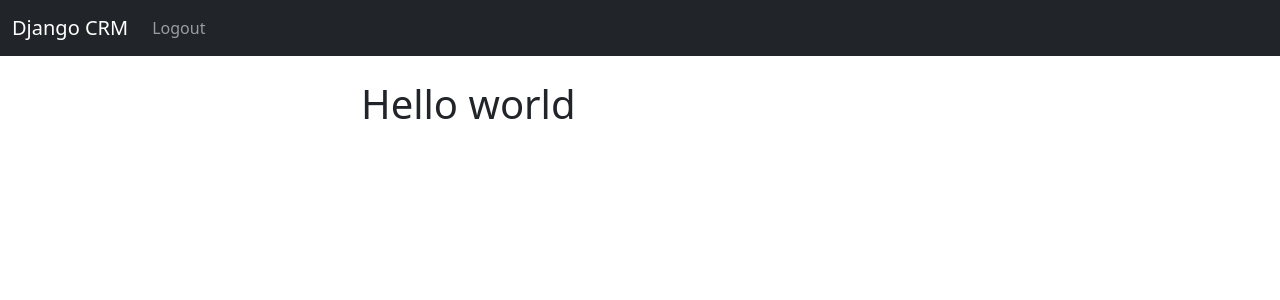
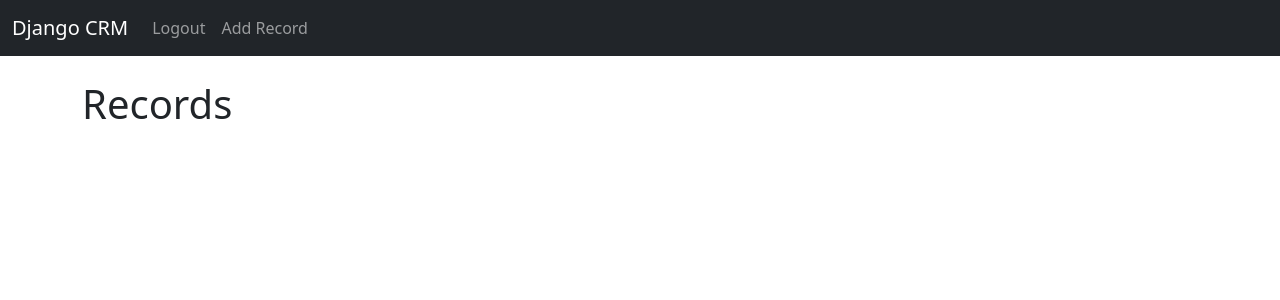
Before and after one commit to danielhou13/dcrm, a Django app: page / in a window 1280 px wide. Shown: the top 300 px of the page. Run offline with Django 4.2, Linux system fonts and the light colour scheme; the visitor is signed in with stand-in values (Sample User, id 1); data that the repository does not hold is empty.

Commit message:
Add records

```diff
--- a/website/templates/base.html
+++ b/website/templates/base.html
@@ -13,7 +13,7 @@
   </head>
   <body>
     {% include 'navbar.html' %}
-    <div class="container">
+    <div class="container-lg">
       <br />
       {% if messages %} {% for message in messages %}
       <div class="alert alert-warning alert-dismissible fade show" role="alert">
--- a/website/templates/home.html
+++ b/website/templates/home.html
@@ -1,8 +1,42 @@
 {% extends 'base.html' %} {% block content %}
-<div class="col-md-6 offset-md-3">
+<div>
   {% if user.is_authenticated %}
-  <h1>Hello world</h1>
-  {% else %}
+  <h1>Records</h1>
+
+  {% if records %}
+  <table class="table table-striped table-bordered">
+    <thead class="table-dark">
+      <tr>
+        <th scope="col">Name</th>
+        <th scope="col">Email</th>
+        <th scope="col">Phone</th>
+        <th scope="col">Address</th>
+        <th scope="col">City</th>
+        <th scope="col">State</th>
+        <th scope="col">Postal Code</th>
+        <th scope="col">Created At</th>
+        <th scope="col">ID</th>
+      </tr>
+    </thead>
+    <tbody>
+      {% for record in records %}
+      <tr>
+        <td>{{record}}</td>
+        <td>{{record.email}}</td>
+        <td>{{record.phone}}</td>
+        <td>{{record.address}}</td>
+        <td>{{record.city}}</td>
+        <td>{{record.state}}</td>
+        <td>{{record.postal_code}}</td>
+        <td>{{record.created_at}}</td>
+        <td><a href="{% url 'record' record.id %}">{{record.id}}</a></td>
+      </tr>
+      {% endfor %}
+    </tbody>
+  </table>
+
+  {% endif %} {% else %}
+  <div class="col-md-8 offset-md-2">
     <h1>Login</h1>
     <br />
 
@@ -31,5 +65,6 @@
       <button type="submit" class="btn btn-secondary">Submit</button>
     </form>
   </div>
+</div>
 
 {% endif %} {% endblock%}
--- a/website/templates/navbar.html
+++ b/website/templates/navbar.html
@@ -18,6 +18,9 @@
         <li class="nav-item">
           <a class="nav-link" href="{% url 'logout'%}">Logout</a>
         </li>
+        <li class="nav-item">
+          <a class="nav-link" href="{% url 'add_record'%}">Add Record</a>
+        </li>
         {% else %}
         <li class="nav-item">
           <a class="nav-link" href="{% url 'register'%}">Register</a>
--- a/website/urls.py
+++ b/website/urls.py
@@ -4,6 +4,10 @@ from . import views
 urlpatterns = [
     path("", views.home, name="home"),
     # path("login", views.login_user, name="login"),
-    path("logout", views.logout_user, name="logout"),
-    path("register", views.register_user, name="register"),
+    path("logout/", views.logout_user, name="logout"),
+    path("register/", views.register_user, name="register"),
+    path("record/<int:pk>", views.customer_record, name="record"),
+    path("delete_record/<int:pk>", views.delete_record, name="delete_record"),
+    path("add_record/", views.add_record, name="add_record"),
+    path("update_record/<int:pk>", views.update_record, name="update_record"),
 ]
--- a/website/views.py
+++ b/website/views.py
@@ -1,7 +1,8 @@
 from django.shortcuts import render, redirect
 from django.contrib.auth import authenticate, login, logout
 from django.contrib import messages
-from .forms import SignUpForm
+from .forms import SignUpForm, AddRecordForm
+from .models import Record
 
 
 # Create your views here.
@@ -20,7 +21,8 @@ def home(request):
             messages.error(request, "There was an error logging in. Please try again")
             return redirect("home")
     else:
-        return render(request, "home.html", {})
+        records = Record.objects.all()
+        return render(request, "home.html", {"records": records})
 
 
 # def login_user(request):
@@ -63,3 +65,52 @@ def register_user(request):
         return render(request, "register.html", {"form": form})
 
     return render(request, "register.html", {"form": form})
+
+
+def customer_record(request, pk):
+    if request.user.is_authenticated:
+        # Lookup record
+        customer_record = Record.objects.get(id=pk)
+        return render(request, "record.html", {"customer_record": customer_record})
+    else:
+        messages.success(request, "You must be logged in to view that page")
+        return redirect("home")
+
+
+def delete_record(request, pk):
+    if request.user.is_authenticated:
+        delete_it = Record.objects.get(id=pk)
+        delete_it.delete()
+        messages.success(request, "You have succesfully deleted the record")
+        return redirect("home")
+    else:
+        messages.success(request, "You must be logged in to view that page")
+        return redirect("home")
+
+
+def add_record(request):
+    form = AddRecordForm(request.POST or None)
+    if request.user.is_authenticated:
+        if request.method == "POST":
+            if form.is_valid():
+                form.save()
+                messages.success(request, "Record Added...")
+                return redirect("home")
+        return render(request, "add_record.html", {"form": form})
+    else:
+        messages.success(request, "You Must Be Logged In...")
+        return redirect("home")
+
+
+def update_record(request, pk):
+    if request.user.is_authenticated:
+        current_record = Record.objects.get(id=pk)
+        form = AddRecordForm(request.POST or None, instance=current_record)
+        if form.is_valid():
+            form.save()
+            messages.success(request, "Record has been Updated")
+            return redirect("home")
+        return render(request, "update_record.html", {"form": form})
+    else:
+        messages.success(request, "You Must Be Logged In...")
+        return redirect("home")
```
Also changed, not shown: website/forms.py (+64 -0 lines), website/templates/add_record.html (added, +11 -0 lines), website/templates/record.html (added, +26 -0 lines), website/templates/update_record.html (added, +11 -0 lines). Lines whose indentation alone changed are shown as unchanged.
